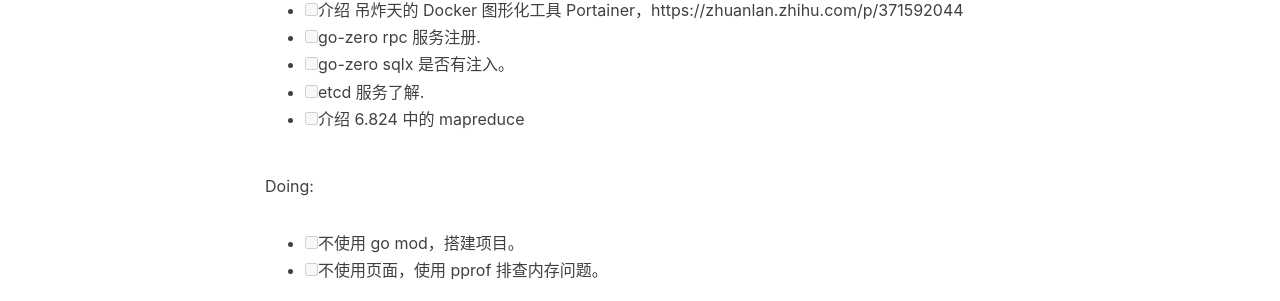
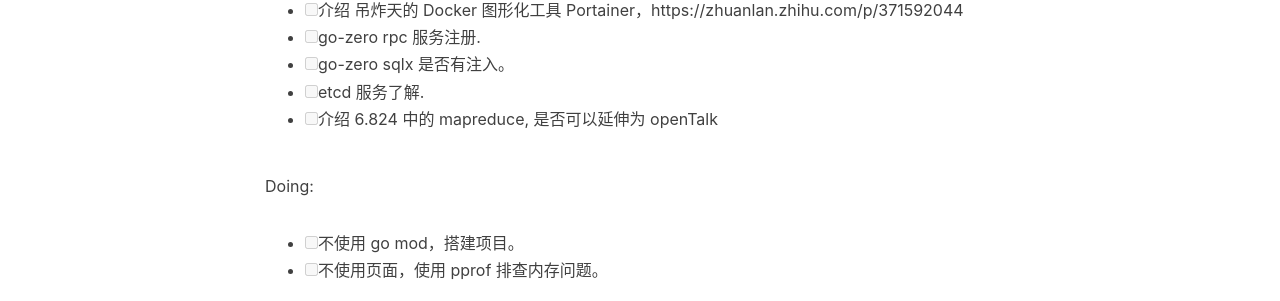
Before and after one commit to kougazhang/oom, a Jekyll site: the page built from _posts/2021-05-28-wechat.md, in a window 1280 px wide. Shown: the part 613-914 px from the top of the page. Built offline with Jekyll 4.4.1, drawn with Linux system fonts in a browser that asks for light colours; nearby versions of some CDN libraries; comment, search, counter and statistics services are not loaded.

Commit message:
update wechat: mapreduce

```diff
--- a/_posts/2021-05-28-wechat.md
+++ b/_posts/2021-05-28-wechat.md
@@ -22,7 +22,7 @@ Undo:
 - [ ] go-zero rpc 服务注册.
 - [ ] go-zero sqlx 是否有注入。
 - [ ] etcd 服务了解.
-- [ ] 介绍 6.824 中的 mapreduce
+- [ ] 介绍 6.824 中的 mapreduce, 是否可以延伸为 openTalk
 
 Doing:
 - [ ] 不使用 go mod，搭建项目。
```
